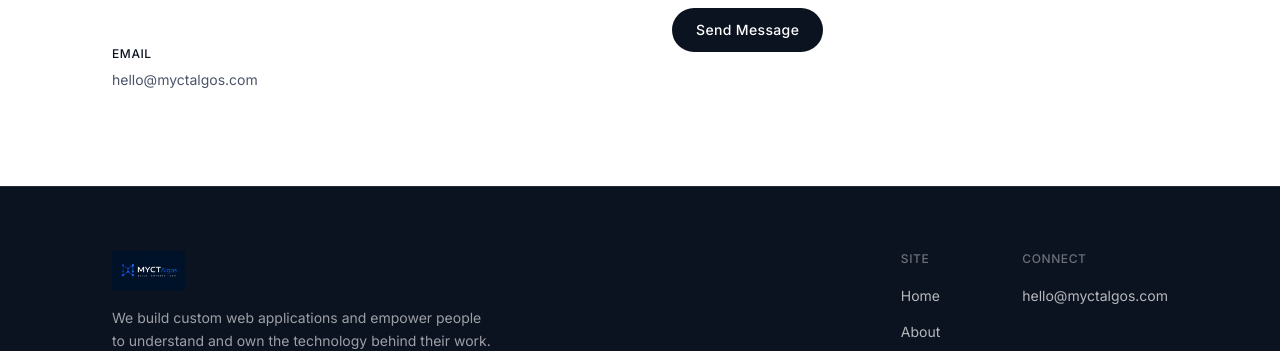
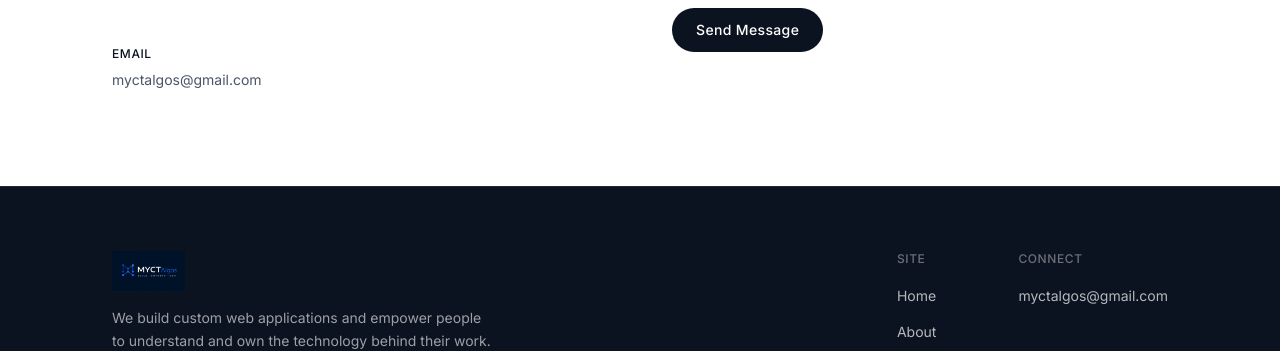
Before and after one commit to MYCTAlgos/myctalgos, a Next.js app: page /contact in a window 1280 px wide. Shown: the part 467-818 px from the top of the page. Built offline with nearby package versions, Linux system fonts and the light colour scheme.

Commit message:
Update contact email to myctalgos@gmail.com

```diff
--- a/src/app/contact/page.tsx
+++ b/src/app/contact/page.tsx
@@ -31,10 +31,10 @@ export default function ContactPage() {
               Email
             </p>
             <a
-              href="mailto:hello@myctalgos.com"
+              href="mailto:myctalgos@gmail.com"
               className="transition-colors duration-200 hover:text-blue-600"
             >
-              hello@myctalgos.com
+              myctalgos@gmail.com
             </a>
           </div>
         </div>
--- a/src/components/layout/Footer.tsx
+++ b/src/components/layout/Footer.tsx
@@ -47,10 +47,10 @@ export function Footer() {
               <ul className="mt-4 flex flex-col gap-3">
                 <li>
                   <a
-                    href="mailto:hello@myctalgos.com"
+                    href="mailto:myctalgos@gmail.com"
                     className="text-sm text-white/70 transition-colors duration-200 hover:text-sky-300"
                   >
-                    hello@myctalgos.com
+                    myctalgos@gmail.com
                   </a>
                 </li>
               </ul>
```
